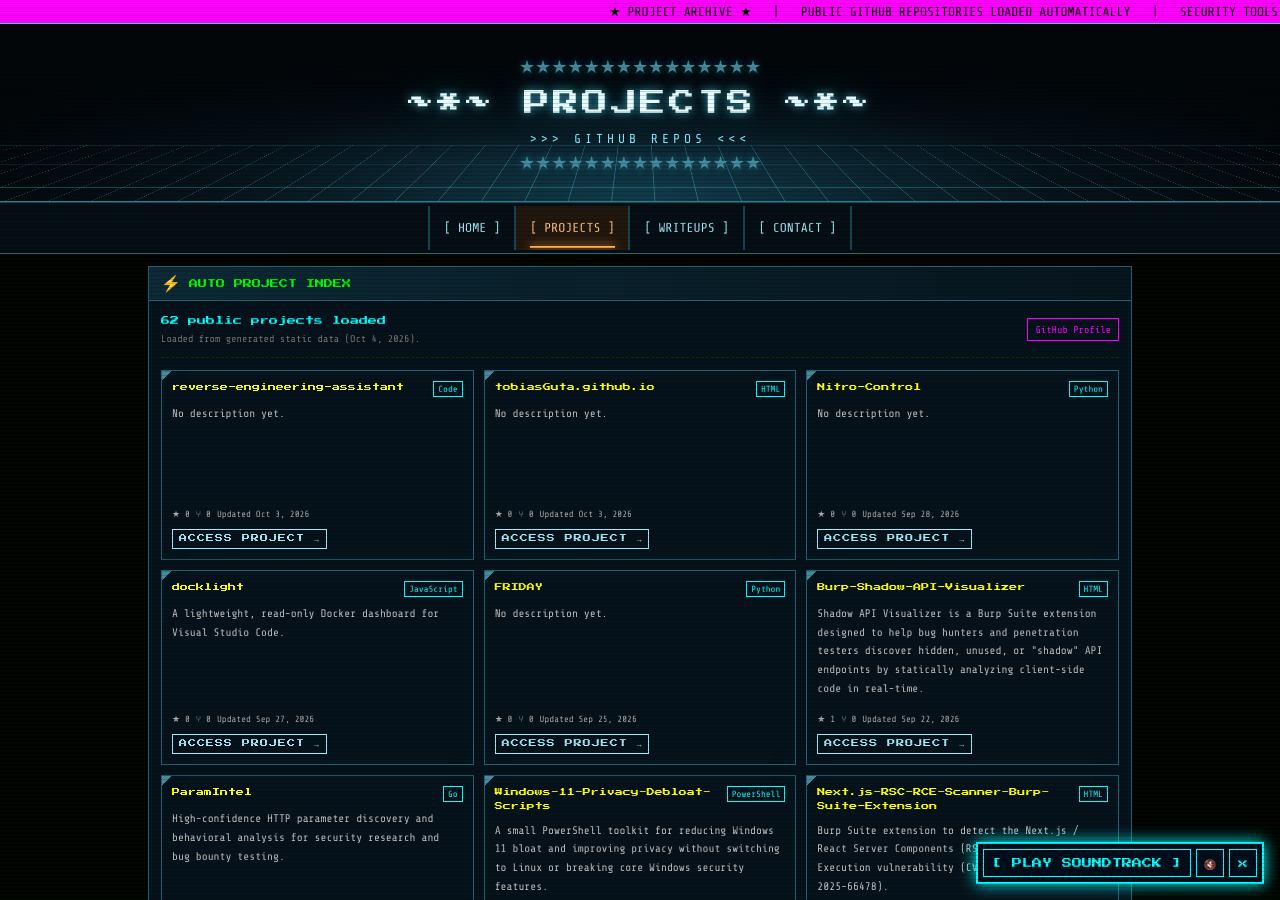
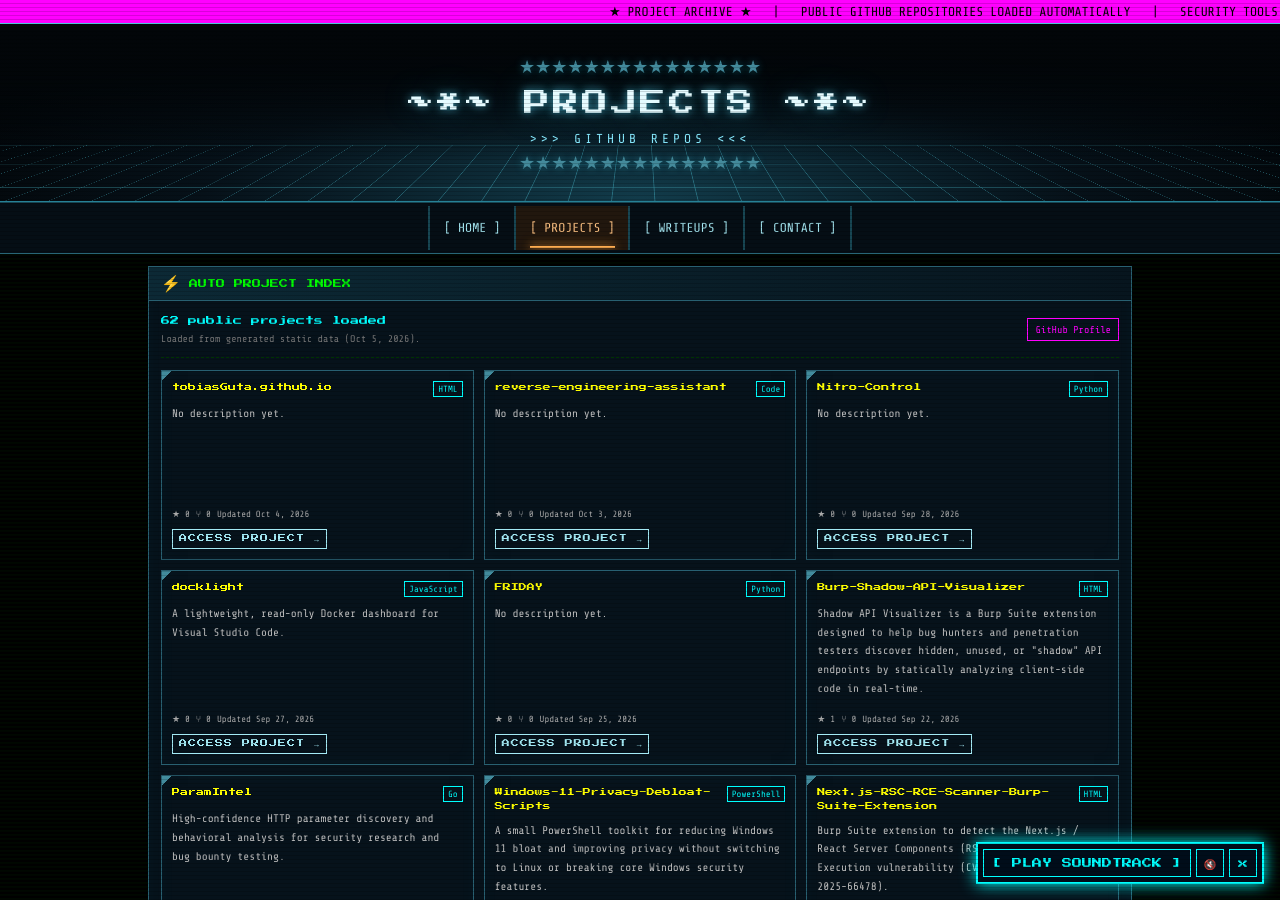
Before and after one commit to tobiasGuta/tobiasGuta.github.io, a Jekyll site: the page built from projects.html, in a window 1280 px wide and 900 px high. Built offline with Jekyll 4.4.1, drawn with Linux system fonts in a browser that asks for light colours; part of the change alters nothing that is shown.

```diff
--- a/assets/data/projects.json
+++ b/assets/data/projects.json
@@ -1,8 +1,21 @@
 {
   "owner": "tobiasGuta",
   "source": "github_api",
-  "generated_at": "2026-10-04T14:04:08.737653+00:00",
+  "generated_at": "2026-10-05T17:07:40.325150+00:00",
   "projects": [
+    {
+      "name": "tobiasGuta.github.io",
+      "description": null,
+      "html_url": "https://github.com/tobiasGuta/tobiasGuta.github.io",
+      "homepage": null,
+      "language": "HTML",
+      "topics": [],
+      "stargazers_count": 0,
+      "forks_count": 0,
+      "updated_at": "2026-10-04T14:04:13Z",
+      "fork": false,
+      "archived": false
+    },
     {
       "name": "reverse-engineering-assistant",
       "description": null,
@@ -13,19 +26,6 @@
       "stargazers_count": 0,
       "forks_count": 0,
       "updated_at": "2026-10-03T17:36:36Z",
-      "fork": false,
-      "archived": false
-    },
-    {
-      "name": "tobiasGuta.github.io",
-      "description": null,
-      "html_url": "https://github.com/tobiasGuta/tobiasGuta.github.io",
-      "homepage": null,
-      "language": "HTML",
-      "topics": [],
-      "stargazers_count": 0,
-      "forks_count": 0,
-      "updated_at": "2026-10-03T13:21:59Z",
       "fork": false,
       "archived": false
     },
```
